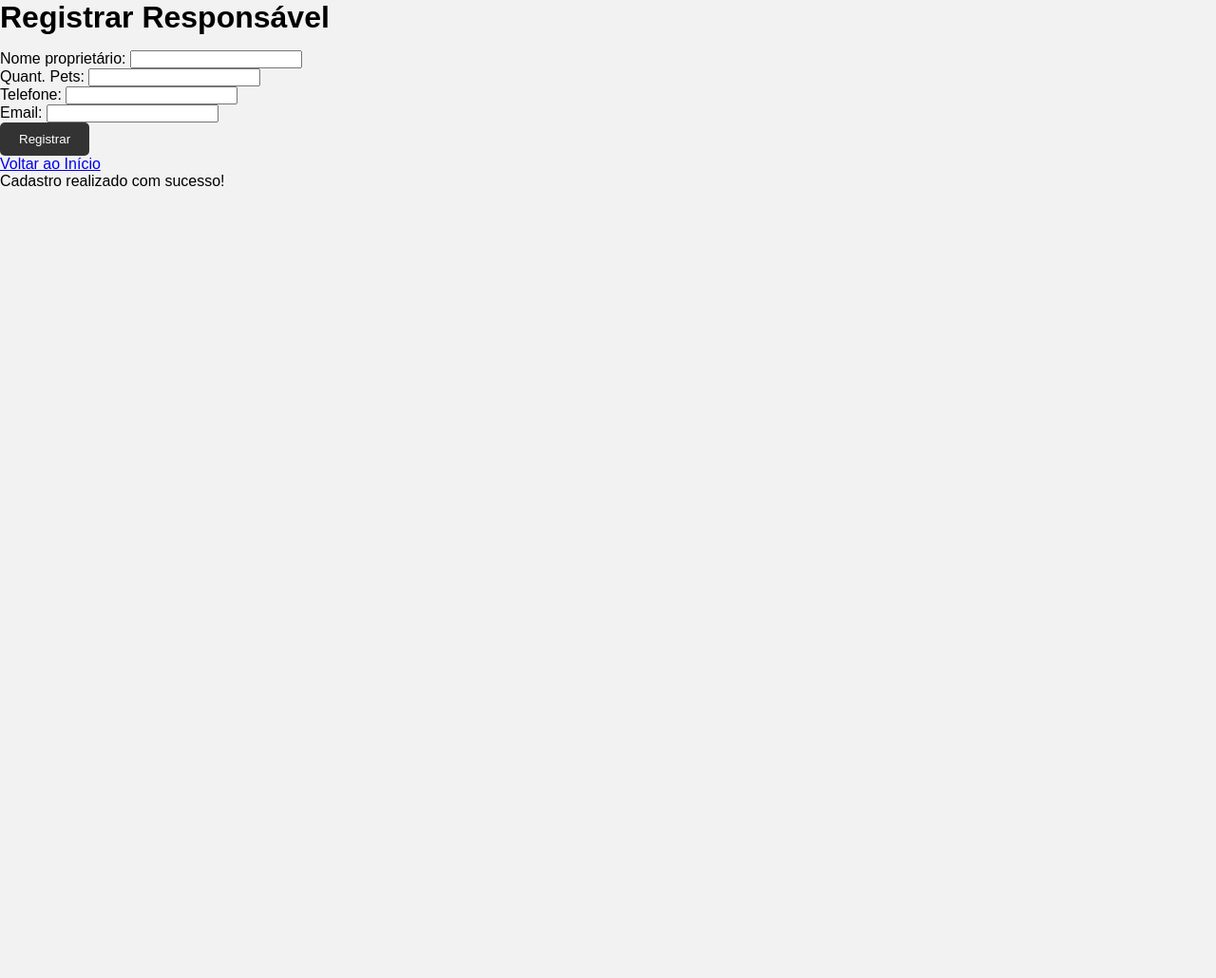
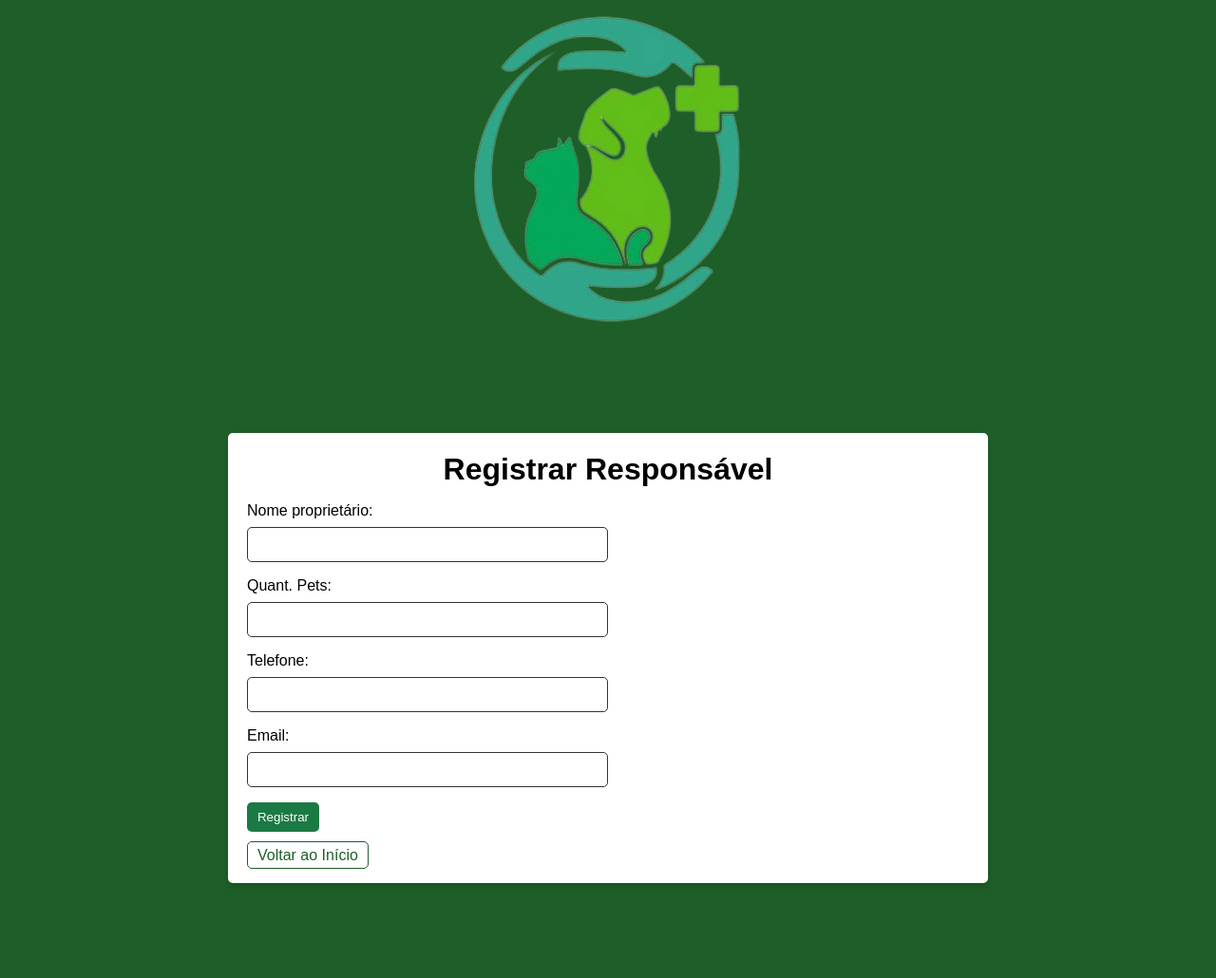
Before and after one commit to NelsonSantanna/Web-Bem_animal-Vacinas-, a Flask app: page /register in a window 1280 px wide. Shown: the whole page at 95% size. Before the commit the page ends 196 px from the top, so only its background shows below. Run offline with Flask 2, Linux system fonts and the light colour scheme.

Commit message:
Terceiro Commit

```diff
--- a/tentativa 3.1/static/style.css
+++ b/tentativa 3.1/static/style.css
@@ -8,7 +8,7 @@
 /* Global styles */
 body {
   font-family: Arial, sans-serif;
-  background-color: #f2f2f2;
+  background-color: #1e5e28;
 }
 
 h1,
@@ -77,14 +77,150 @@ main section {
   margin-bottom: 30px;
 }
 
-/* Register form styles */
-.register-form {
+main h1{
+
+  display: flex;
+  justify-content: center;
+  align-items: center;
+
+}
+/* Table Styles */
+table {
+  width: 80%;
+  border-collapse: collapse;
+  margin-bottom: 30px;
+  margin: auto;
+
+}
+.image-container{
+  display: flex;
+  justify-content: center;
+  align-items: center;
+}
+.consulta-container{
+  display: flex;
+  justify-content: center;
+  align-items: center;
+
+}
+
+th, td {
+  border: 1px solid #ddd;
+  padding: 8px;
+  text-align: center;
+}
+
+th {
+  background-color: #1e5e28;
+  color: white;
+}
+
+tr:nth-child(even) {
+  background-color: #f2f2f2;
+}
+
+tr:hover {
+  background-color: #ddd;
+}
+/* Link Styles */
+a {
+  color: #1e5e28;
+  text-decoration: none;
+  padding: 5px 10px;
+  border-radius: 5px;
+  border: 1px solid #1e5e28;
+}
+
+a:hover {
+  background-color: #1e5e28;
+  color: white;
+}
+
+
+
+/* login form styles */
+.login-form {
+  margin: 3rem;
+  display: flex;
+  flex-direction: column;
+  align-items: center;
+}
+.login-form label {
+  display: block;
+  margin-bottom: 0.5rem;
+}
+
+
+.login-form input[type="text"],
+.login-form input[type="email"],
+.login-form input[type="password"] {
+  border: 1px solid #333;
+  border-radius: 5px;
+  padding: 10px;
+  margin-bottom: 1rem;
+  width: 50%;
+}
+
+.login-form button[type="submit"] {
+  background-color: #1b7a43;
+  border: none;
+  color: white;
+  padding: 0.5rem;
+  cursor: pointer;
+  margin-bottom: 1rem;
+  width: 30%;
+}
+
+.login-form button[type="submit"]:hover {
+  background-color: #1e6d3f;
+}
+
+/* edit form styles */
+
+.edit-fom{
   margin: 3rem;
   display: flex;
   flex-direction: column;
   align-items: center;
 }
 
+
+.edit-form {
+  margin: 3rem;
+  display: flex;
+  flex-direction: column;
+  align-items: center;
+}
+.edit-form label {
+  display: block;
+  margin-bottom: 0.5rem;
+}
+
+.edit-form input[type="text"],
+.edit-form input[type="email"],
+.edit-form input[type="password"] {
+  border: 1px solid #333;
+  border-radius: 5px;
+  padding: 10px;
+  margin-bottom: 1rem;
+  width: 50%;
+}
+
+.edit-form button[type="submit"] {
+  background-color: #1b7a43;
+  border: none;
+  color: white;
+  padding: 0.5rem;
+  cursor: pointer;
+  margin-bottom: 1rem;
+  width: 30%;
+}
+
+.edit-form button[type="submit"]:hover {
+  background-color: #1e6d3f;
+}
+
+/* Register form styles */
 .register-form label {
   display: block;
   margin-bottom: 0.5rem;
@@ -97,7 +233,7 @@ main section {
   border-radius: 5px;
   padding: 10px;
   margin-bottom: 1rem;
-  width: 100%;
+  width: 50%;
 }
 
 .register-form button[type="submit"] {
@@ -107,7 +243,7 @@ main section {
   padding: 0.5rem;
   cursor: pointer;
   margin-bottom: 1rem;
-  width: 100%;
+  width: 10%;
 }
 
 .register-form button[type="submit"]:hover {
--- a/tentativa 3.1/templates/index.html
+++ b/tentativa 3.1/templates/index.html
@@ -22,9 +22,9 @@
       </p>
     -->
 
-    </form>
+
     <div class="taskbar">
-      <a href="#" style="color: white"><i class="fas fa-map-marker-alt"></i>LOCALIZAÇÕES DE POSTOS</a>
+      <a href="https://maps.app.goo.gl/29cT3kHnHo6Yv8a68" style="color: white"><i class="fas fa-map-marker-alt"></i>LOCALIZAÇÕES DE POSTOS</a>
       <a href="{{ url_for('register') }}"style="color: white"><i class="fas fa-user-plus"></i>CADASTRAR</a>
       <!--<a href="{{ url_for('login') }}"style="color: white"><i class="fas fa-sign-in-alt"></i>LOGIN</a>-->
       {% if error %}
--- a/tentativa 3.1/templates/register.html
+++ b/tentativa 3.1/templates/register.html
@@ -5,10 +5,15 @@
     <meta name="viewport" content="width=device-width, initial-scale=1.0">
     <title>Registrar Responsável</title>
     <link rel="stylesheet" type="text/css" href="{{ url_for('static', filename='style.css') }}">
+    <link rel="stylesheet" href="https://cdnjs.cloudflare.com/ajax/libs/font-awesome/5.15.3/css/all.min.css">
 </head>
 <body>
+    <div class="image-container"  >
+    <img  class="logo" src="{{ url_for('static', filename='logo.png') }}" alt="Logo BEM ANIMAL" >
+    </div>
+    <main class="register-container">
     <h1>Registrar Responsável</h1>
-    <form method="post">
+    <form class="register-form" method="POST" action="/register">
         <label for="nome">Nome proprietário:</label>
         <input type="text" id="nome" name="nome" required>
         <br>
@@ -24,15 +29,9 @@
         <button type="submit">Registrar</button>
     </form>
     <a href="{{ url_for('index') }}">Voltar ao Início</a>
-    {% with messages = get_flashed_messages() %}
-        {% if messages %}
-            <ul>
-            {% for message in messages %}
-                <li>{{ message }}</li>
-            {% endfor %}
-            </ul>
-        {% endif %}
-    {% endwith %}
+
+
+    </main>
 </body>
 </html>
 
```
Also changed, not shown: tentativa 3.1/templates/consulta.html (+16 -1 lines), tentativa 3.1/templates/edit.html (+8 -2 lines), tentativa 3.1/templates/login.html (+9 -1 lines).
